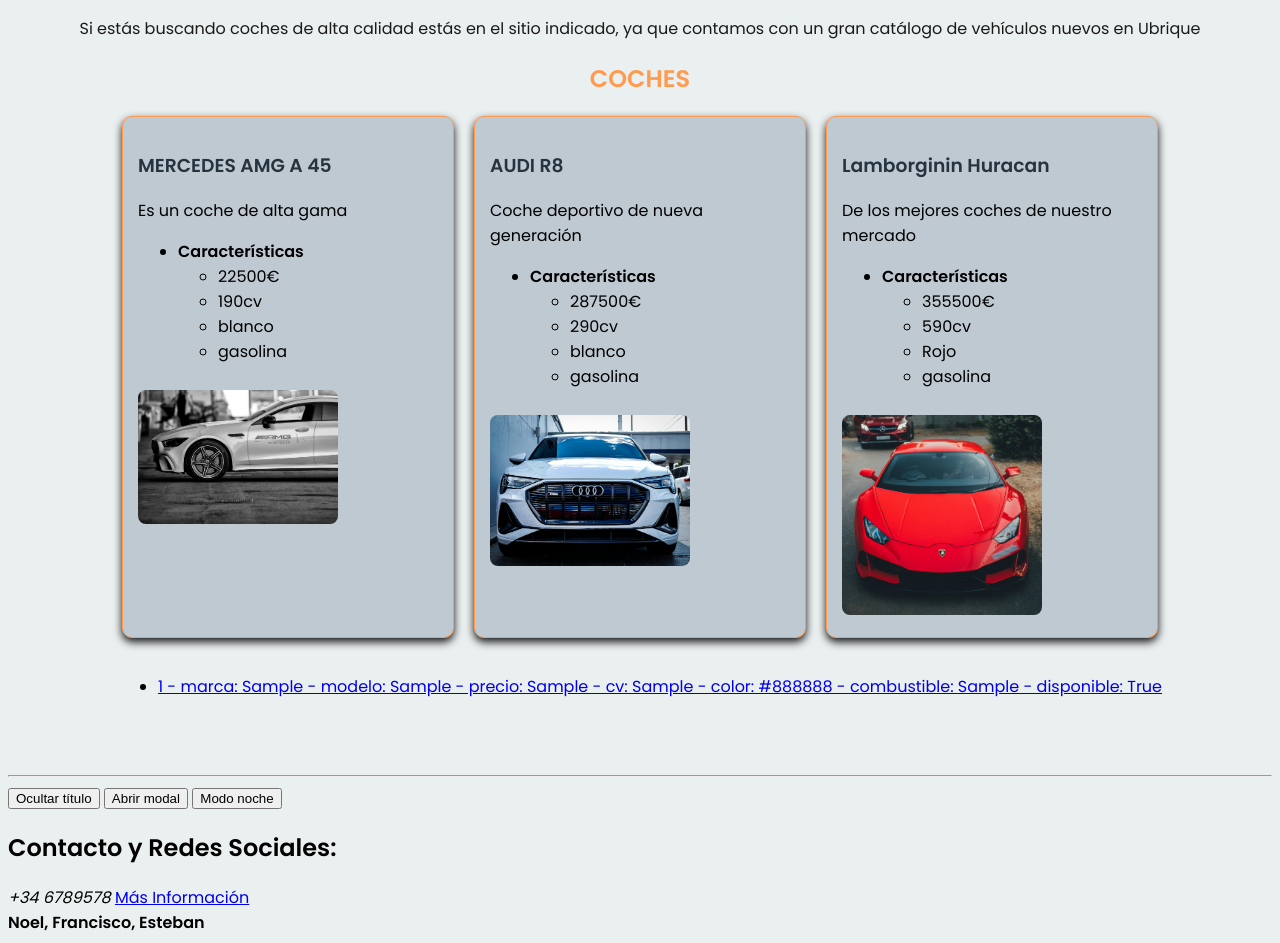
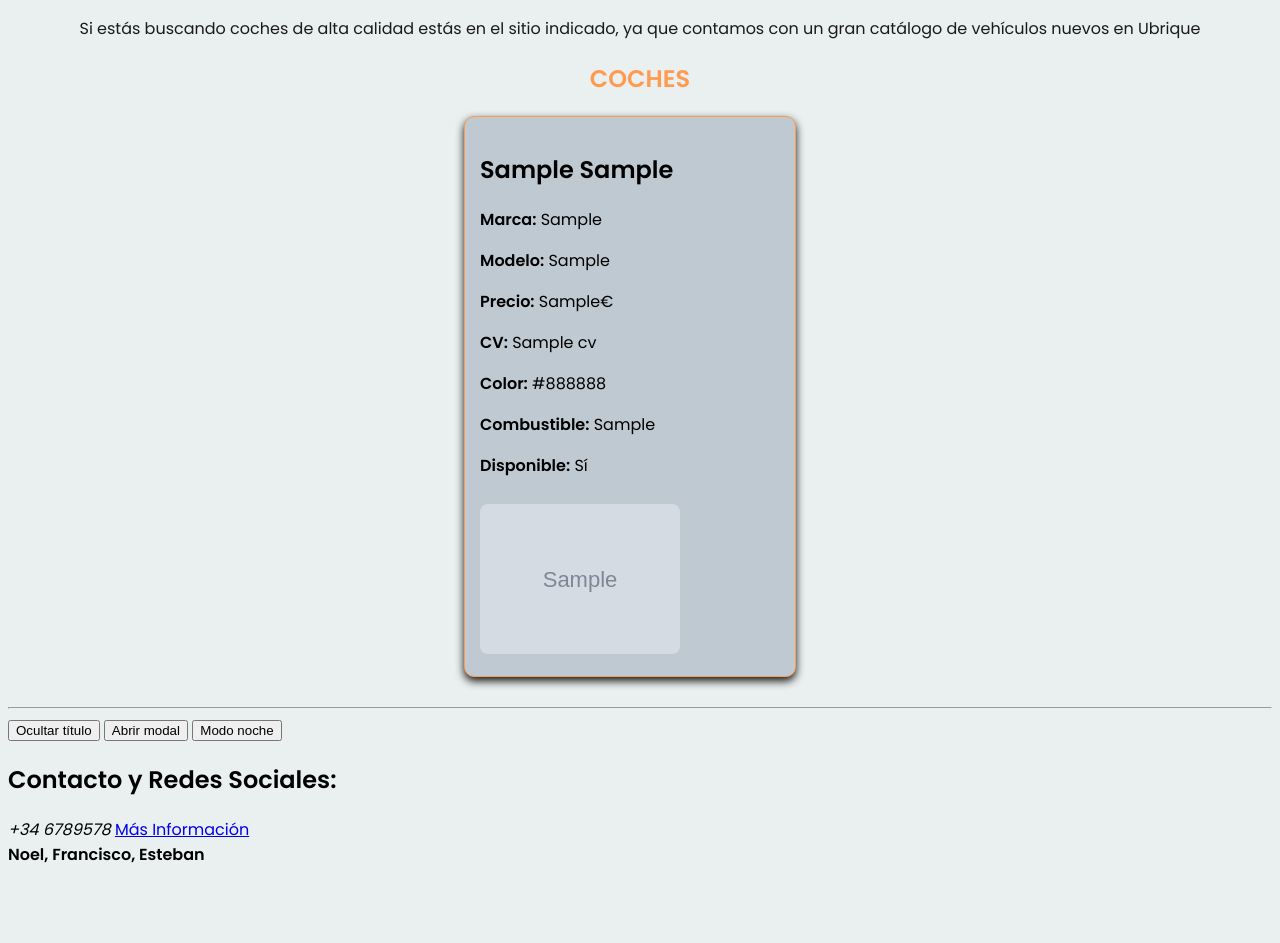
Before and after one commit to Estebanista12/Coches_GitHub, a Flask app: page /coleccion in a window 1280 px wide. Shown: the part 198-1141 px from the top of the page. After the commit the page ends 1061 px from the top, so only its background shows below. Run offline with Flask 3, Linux system fonts and the light colour scheme; tables that the repository leaves empty hold one stand-in row (values such as "Sample post"); grey boxes marked "Sample" are stand-in pictures.

Commit message:
mejora imagen

```diff
--- a/app.py
+++ b/app.py
@@ -15,7 +15,8 @@
         filas = db.obtener_coches()
         items = []
         for fila in filas:
-            id_c, marca, modelo, precio, cv, color, combustible, fecha, disponible = fila
+            # filas: id, marca, modelo, precio, cv, color, combustible, imagen, fecha, disponible
+            id_c, marca, modelo, precio, cv, color, combustible, imagen, fecha, disponible = fila
             items.append({
                 'id': id_c,
                 'nombre': f"{marca} {modelo}",
@@ -25,41 +26,13 @@
                 'cv': cv,
                 'color': color,
                 'combustible': combustible,
+                'imagen': imagen,
                 'fecha': fecha,
                 'disponible': bool(disponible),
-
             })
         return render_template('grupalindex.html', items=items)
     finally:
         db.close()
 
-
-@app.route('/detalle/<int:id_item>')
-def ver_detalle(id_item):
-    """Muestra el detalle de un coche identificado por id_item."""
-    db = DatabaseManager('coches.db')
-    try:
-        fila = db.obtener_coche_por_id(id_item)
-        if not fila:
-            # Renderizar una página simple de no encontrado
-            return render_template('detalle.html', item=None, id_item=id_item), 404
-
-        id_c, marca, modelo, precio, cv, color, combustible, fecha, disponible = fila
-        item = {
-            'id': id_c,
-            'marca': marca,
-            'modelo': modelo,
-            'precio': precio,
-            'cv': cv,
-            'color': color,
-            'combustible': combustible,
-            'fecha': fecha,
-            'disponible': bool(disponible),
-        }
-        return render_template('detalle.html', item=item)
-    finally:
-        db.close()
-
-
 if __name__ == '__main__':
     app.run(debug=True)
--- a/databasemanager.py
+++ b/databasemanager.py
@@ -1,7 +1,9 @@
 import sqlite3
+
 
 class DatabaseManager:
     def __init__(self, db_path):
+        # Conexión simple; para apps multi-hilo deberías abrir por petición
         self.conexion = sqlite3.connect(db_path)
         self.cursor = self.conexion.cursor()
         self.crear_tabla()
@@ -17,55 +19,64 @@
             cv TEXT,
             color TEXT,
             combustible TEXT,
-            disponible INTEGER DEFAULT 1,
-            imagen TEXT
+            imagen TEXT,
+            fecha TEXT,
+            disponible INTEGER DEFAULT 1
         )
         """)
         self.conexion.commit()
 
     def verificar_columnas(self):
+        # Asegura que columnas mínimas existen (migración simple)
         self.cursor.execute("PRAGMA table_info(Coche)")
         columnas = [col[1] for col in self.cursor.fetchall()]
+        if 'imagen' not in columnas:
+            self.cursor.execute("ALTER TABLE Coche ADD COLUMN imagen TEXT")
+            self.conexion.commit()
         if 'fecha' not in columnas:
             self.cursor.execute("ALTER TABLE Coche ADD COLUMN fecha TEXT")
             self.conexion.commit()
 
-    def añadir(self, marca, modelo, precio, cv, color, combustible, fecha):
-        self.cursor.execute("""
-        INSERT INTO Coche (marca, modelo, precio, cv, color, combustible, fecha)
-        VALUES (?, ?, ?, ?, ?, ?, ?)
-        """, (marca, modelo, precio, cv, color, combustible, fecha))
+    def añadir(self, marca, modelo, precio, cv, color, combustible, fecha=None, imagen=None):
+        """Inserta un coche. fecha e imagen son opcionales."""
+        self.cursor.execute(
+            """
+            INSERT INTO Coche (marca, modelo, precio, cv, color, combustible, imagen, fecha)
+            VALUES (?, ?, ?, ?, ?, ?, ?, ?)
+            """,
+            (marca, modelo, precio, cv, color, combustible, imagen, fecha),
+        )
         self.conexion.commit()
 
     def obtener_coches(self, termino_busqueda=None):
         if termino_busqueda:
             termino = f"%{termino_busqueda}%"
-            self.cursor.execute("""
-            SELECT id, marca, modelo, precio, cv, color, combustible, fecha, disponible
-            FROM Coche
-            WHERE marca LIKE ? OR modelo LIKE ? OR color LIKE ?
-            """, (termino, termino, termino))
+            self.cursor.execute(
+                """
+                SELECT id, marca, modelo, precio, cv, color, combustible, imagen, fecha, disponible
+                FROM Coche
+                WHERE marca LIKE ? OR modelo LIKE ? OR color LIKE ?
+                """,
+                (termino, termino, termino),
+            )
         else:
-            self.cursor.execute("""
-            SELECT id, marca, modelo, precio, cv, color, combustible, fecha, disponible
-            FROM Coche
-            """)
+            self.cursor.execute(
+                """
+                SELECT id, marca, modelo, precio, cv, color, combustible, imagen, fecha, disponible
+                FROM Coche
+                """
+            )
         return self.cursor.fetchall()
 
-    def obtener_coche_por_id(self, id_c):
-        """Devuelve una fila (tupla) del coche con id=id_c o None si no existe."""
+    def modificar(self, marca, modelo, precio, cv, color, combustible, fecha, id_c, imagen=None):
         self.cursor.execute(
-            "SELECT id, marca, modelo, precio, cv, color, combustible, fecha, disponible FROM Coche WHERE id=?",
-            (id_c,)
+            """
+            UPDATE Coche
+            SET marca=?, modelo=?, precio=?, cv=?, color=?, combustible=?, imagen=?, fecha=?
+            WHERE id=?
+            """,
+            (marca, modelo, precio, cv, color, combustible, imagen, fecha, id_c),
         )
-        return self.cursor.fetchone()
-
-    def modificar(self, marca, modelo, precio, cv, color, combustible, fecha, id_c):
-        self.cursor.execute("""
-        UPDATE Coche
-        SET marca=?, modelo=?, precio=?, cv=?, color=?, combustible=?, fecha=?
-        WHERE id=?
-        """, (marca, modelo, precio, cv, color, combustible, fecha, id_c))
         self.conexion.commit()
 
     def eliminar(self, id_c):
@@ -74,7 +85,10 @@
 
     def cambiar_estado(self, id_c):
         self.cursor.execute("SELECT disponible FROM Coche WHERE id=?", (id_c,))
-        estado = self.cursor.fetchone()[0]
+        fila = self.cursor.fetchone()
+        if not fila:
+            return
+        estado = fila[0]
         nuevo = 0 if estado == 1 else 1
         self.cursor.execute("UPDATE Coche SET disponible=? WHERE id=?", (nuevo, id_c))
         self.conexion.commit()
--- a/templates/detalle.html
+++ b/templates/detalle.html
@@ -15,6 +15,11 @@
                 <p><strong>Combustible:</strong> {{ item.combustible }}</p>
                 <p><strong>Fecha:</strong> {{ item.fecha }}</p>
                 <p><strong>Disponible:</strong> {{ 'Sí' if item.disponible else 'No' }}</p>
+                {% if item.imagen %}
+                    <div class="imagen-detalle">
+                        <img src="{{ url_for('static', filename='img/' ~ item.imagen) }}" alt="{{ item.marca }} {{ item.modelo }}" width="300">
+                    </div>
+                {% endif %}
             {% else %}
                 <h1>Coche no encontrado</h1>
                 <p>No existe ningún coche con id {{ id_item }}.</p>
--- a/templates/grupalindex.html
+++ b/templates/grupalindex.html
@@ -37,91 +37,35 @@
 
 
        <h2 id="title">COCHES</h2>
-
-            <section>
+        <section>
         <!-- Coches-->
 
 
-            <article>
 
-                <h3 class="coche">MERCEDES AMG A 45</h3>
-                <p>Es un coche de alta gama</p>
-
-                <ul>
-
-                    <li><strong>Características</strong>
-
-                        <ul>
-                            <li>22500€</li>
-                            <li>190cv</li>
-                            <li>blanco</li>
-                            <li>gasolina</li>
-                        </ul>
-                    </li>
-                </ul>
-                <img src="{{ url_for('static', filename='img/AMG.jpg') }}" alt="MERCEDES AMG" width="200">
-
-
-            </article>
-
-            <article>
-                <h3 class="coche">AUDI R8</h3>
-                <p>Coche deportivo de nueva generación</p>
-
-                <ul>
-                    <li><strong>Características</strong>
-
-                        <ul>
-                            <li>287500€</li>
-                            <li>290cv</li>
-                            <li>blanco</li>
-                            <li>gasolina</li>
-                        </ul>
-                    </li>
-                </ul>
-                <img src="{{ url_for('static', filename='img/audi.jpg') }}" alt="AUDI" width="200">
-
-
-            </article>
-
-
-            <article>
-                <h3 class="coche">Lamborginin Huracan</h3>
-                <p>De los mejores coches de nuestro mercado</p>
-
-                <ul>
-                    <li><strong>Características</strong>
-
-                        <ul>
-                            <li>355500€</li>
-                            <li>590cv</li>
-                            <li>Rojo</li>
-                            <li>gasolina</li>
-                        </ul>
-                    </li>
-                </ul>
-                <img src="{{ url_for('static', filename='img/lambo.jpg') }}" alt="Lamborgini" width="200">
-
-
-            </article>
-
-
+            {% for item in items %}
+                <article class="coche-item">
+                    <div class="coche-datos">
+                        <h2 class="coche-nombre">{{ item.nombre }}</h2>
+                        <p><strong>Marca:</strong> {{ item.marca }}</p>
+                        <p><strong>Modelo:</strong> {{ item.modelo }}</p>
+                        <p><strong>Precio:</strong> {{ item.precio }}€</p>
+                        <p><strong>CV:</strong> {{ item.cv }} cv</p>
+                        <p><strong>Color:</strong> {{ item.color }}</p>
+                        <p><strong>Combustible:</strong> {{ item.combustible }}</p>
+                        <p><strong>Disponible:</strong> {% if item.disponible %}Sí{% else %}No{% endif %}</p>
+                    </div>
+                    <div class="coche-imagen">
+                        {% if item.imagen %}
+                            <img src="{{ url_for('static', filename='img/' ~ item.imagen) }}" alt="{{ item.nombre }}" width="200">
+                        {% endif %}
+                    </div>
+                </article>
+            {% endfor %}
 
 
         <section>
-        <ul class="galeria">
 
 
-            {% for item in items %}
-
-                <li>
-                    <a class="card-link" href="{{ url_for('ver_detalle', id_item=item.id) }}">
-                        {{ item.id }} - marca: {{ item.marca }} - modelo: {{ item.modelo }} - precio: {{ item.precio }} - cv: {{ item.cv }} - color: {{ item.color }} - combustible: {{ item.combustible }} - disponible: {{ item.disponible }}
-                    </a>
-                </li>
-            {% endfor %}
-
-        </ul>
 
 
     </main>
```
Also changed, not shown: main.py (+108 -8 lines), coches.db.
